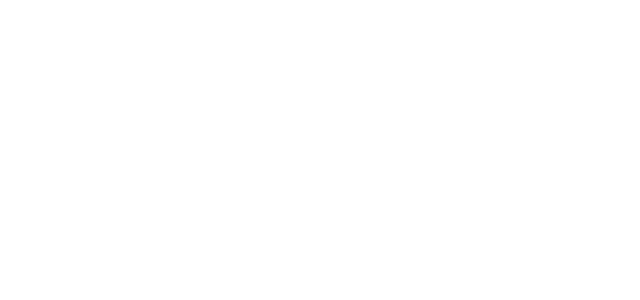
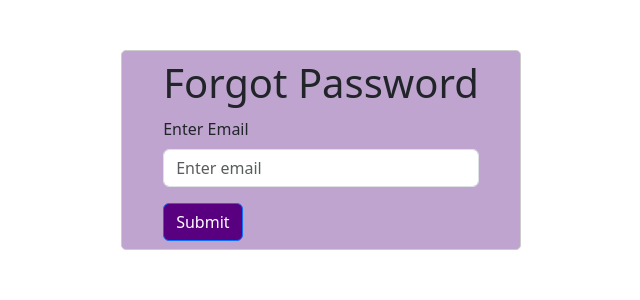
Before and after one commit to Akshay72023/Expense-Tracker-React, a React (Create React App) app: page /forgotpassword in a window 1280 px wide. Shown: the top 300 px of the page, without its empty margins (319-959 px from the left). Built offline with nearby package versions, Linux system fonts and the light colour scheme.

Commit message:
Forgot password is added

```diff
--- a/src/App.js
+++ b/src/App.js
@@ -4,6 +4,7 @@
 import Login from './Components/Login';
 import Welcome from './Components/Welcome';
 import Update from './Components/Update';
+import ForgotPassword from './Components/ForgotPassword';
 
 
 function App() {
@@ -14,6 +15,7 @@
           <Route path='/login' exact><Login /></Route>
           <Route path='/welcome' exact><Welcome /></Route>
           <Route path='/update' exact><Update /></Route>
+          <Route path='/forgotpassword' exact><ForgotPassword /></Route>
         </Switch>
     </div>
   );
--- /dev/null
+++ b/src/Components/ForgotPassword.js
@@ -0,0 +1,61 @@
+import React,{useRef,useState} from 'react';
+import {Form,Button} from 'react-bootstrap';
+
+const ForgotPassword=()=>{
+    const[loader,setLoader]=useState(false);
+    const emailRef=useRef('');
+    const submitHandler=(e)=>{
+        e.preventDefault();
+        const email= emailRef.current.value;
+        console.log(email);
+        setLoader(true);
+        fetch('https://identitytoolkit.googleapis.com/v1/accounts:sendOobCode?key=',
+        {
+            method:'POST',
+            body:JSON.stringify({
+                requestType:'PASSWORD_RESET',
+                email:email
+            }),
+            headers: {
+                "Content-Type": "application/json"
+            }
+        }).then(res=>{
+            if(res.ok){
+                setLoader(false);
+                return res.json();
+            }
+        }).then(data=>{
+            console.log(data);
+        })
+    };
+
+    const divStyles={
+        width: "400px",
+        display: 'flex',
+        flexDirection: 'column',
+        justifyContent: 'center',
+        alignItems: 'center',
+        height: '200px',
+        margin: '0 auto',
+        marginTop: '50px',
+        backgroundColor: '#8e5da98f',
+        border: '1px solid #ccc',
+        padding: '20px',
+        borderRadius: '5px',
+    };
+    return(
+        <div style={divStyles}>
+                <Form onSubmit={submitHandler}>
+                    <h1 style={{ textAlign: 'center', marginBottom: '10px' }}>Forgot Password</h1>
+                    <Form.Group className="mb-3">
+                        <Form.Label>Enter Email</Form.Label>
+                        <Form.Control type="email" placeholder="Enter email" ref={emailRef} required />
+                    </Form.Group>
+                    {!loader && <Button type='submit' style={{backgroundColor:'#590080'}}>Submit</Button>}
+                    {loader && <p>Sending Request!!!</p>}
+                </Form>
+            </div>
+    )
+};
+
+export default ForgotPassword;
--- a/src/Components/Login.js
+++ b/src/Components/Login.js
@@ -27,8 +27,7 @@
             }).then(res => {
                 if (res.ok) {
                     return res.json();
-                    }
-                    else {
+                } else {
                     return res.json().then(data => {
                         let errorMessage = 'Authentication Failed';
                         if (data && data.error && data.error.message) {
@@ -39,7 +38,7 @@
                 }
             }).then((data) => {
                 alert('Login Successful');
-                    localStorage.setItem("token",data.idToken);
+                localStorage.setItem("token", data.idToken);
                 setRedirectToWelcome(true);
             })
             .catch((err) => {
@@ -50,13 +49,14 @@
     }
 
     const divStyles = {
-        width:"400px",
+        width: "400px",
         display: 'flex',
+        flexDirection: 'column',
         justifyContent: 'center',
         alignItems: 'center',
-        height:'400px',
+        height: '400px',
         margin: '0 auto',
-        marginTop:'30px',
+        marginTop: '50px',
         backgroundColor: '#8e5da98f',
         border: '1px solid #ccc',
         padding: '20px',
@@ -76,7 +76,7 @@
             <Header />
             <div style={divStyles}>
                 <Form onSubmit={submitHandler}>
-                    <h1 style={{textAlign:'center',marginBotton:'10px'}}>Login</h1>
+                    <h1 style={{ textAlign: 'center', marginBottom: '10px' }}>Login</h1>
                     <Form.Group className="mb-3">
                         <Form.Label>Enter Email</Form.Label>
                         <Form.Control type="email" placeholder="Enter email" ref={emailRef} required />
@@ -85,10 +85,11 @@
                         <Form.Label>Enter Password</Form.Label>
                         <Form.Control type="password" placeholder="Password" ref={passwordRef} required />
                     </Form.Group>
-                    <Button variant="primary" type="submit" style={{ marginBottom: '10px',backgroundColor:'#590080' }}>
+                    <Button variant="primary" type="submit" style={{ marginBottom: '10px', backgroundColor: '#590080' }}>
                         Login
                     </Button>
                 </Form>
+                <Link to='/forgotpassword' style={{ textAlign: 'center', marginTop: '10px' }}>Forgot Password</Link>
             </div>
             <div style={{ textAlign: 'center' }}>
                 <Link to="/">
```
Lines whose indentation alone changed are shown as unchanged.
